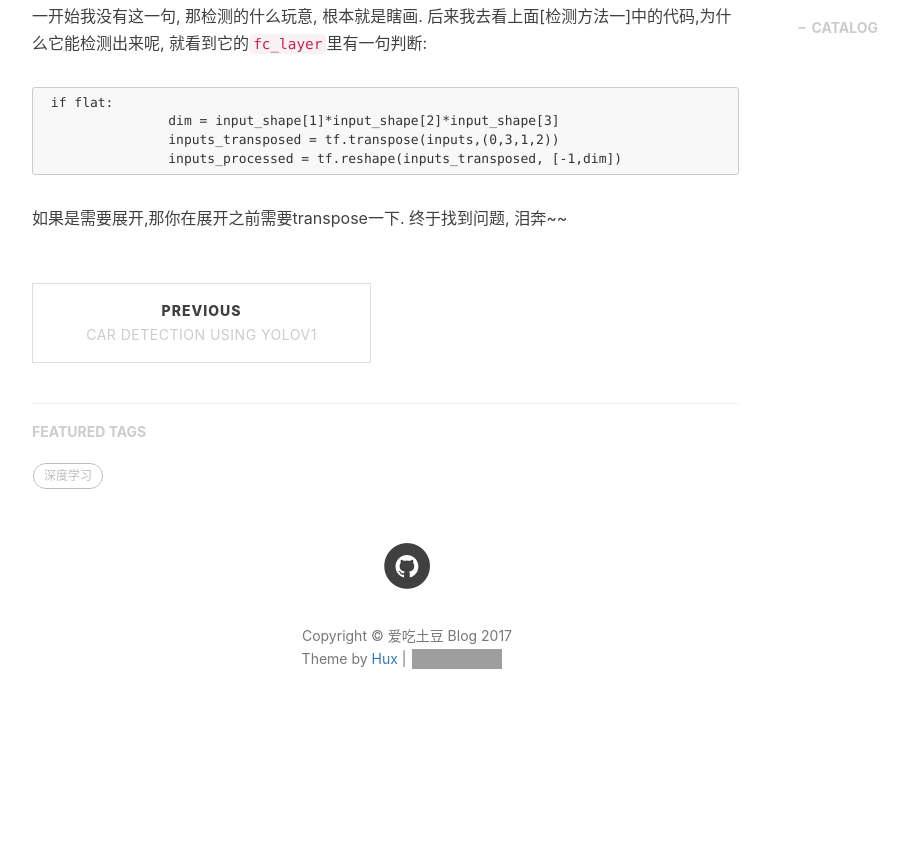
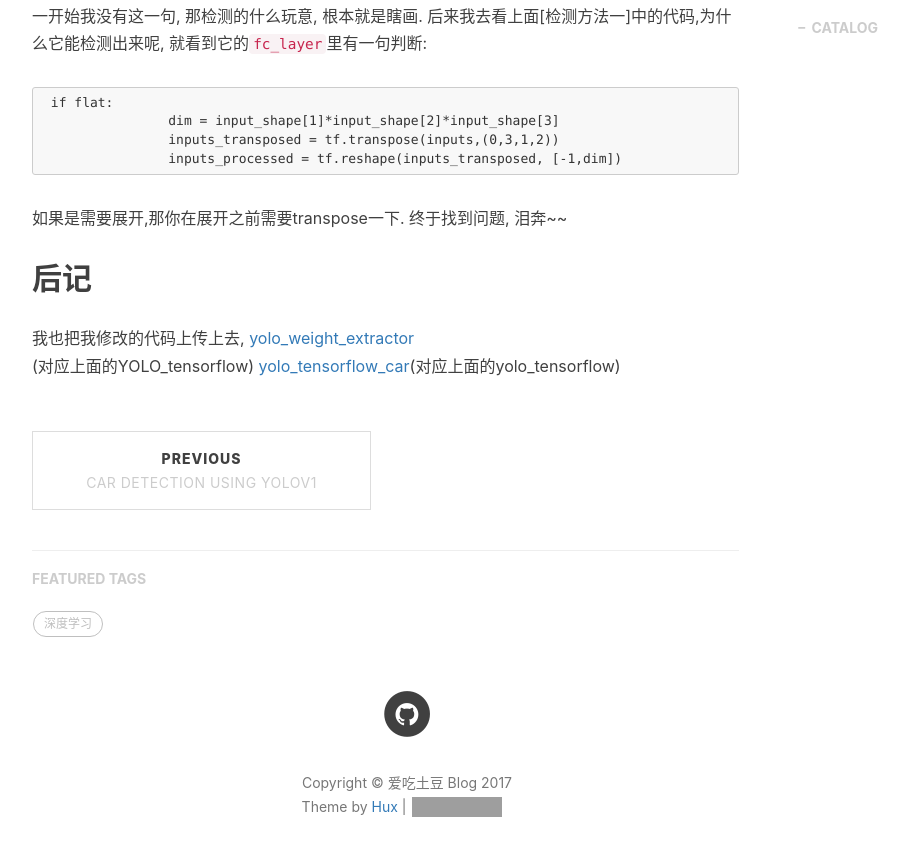
Before and after one commit to aichitudou/aichitudou.github.io, a Jekyll site: the page built from _posts/2017-11-18-yolov1-car-tensorflow.md, in a window 1280 px wide and 900 px high, scrolled down 5232 px. Shown: the top 856 px of the window, without its empty margins (233-1142 px from the left). Built offline with Jekyll 4.4.1, drawn with Linux system fonts in a browser that asks for light colours; nearby versions of some CDN libraries; comment, search, counter and statistics services are not loaded; before the commit the page ends 5995 px from its top, so only the background shows below that; grey boxes are pictures that could not be loaded.

Commit message:
add my github address

```diff
--- a/_posts/2017-11-18-yolov1-car-tensorflow.md
+++ b/_posts/2017-11-18-yolov1-car-tensorflow.md
@@ -166,3 +166,9 @@ line 185: 你从kitti拷贝一个来,做检测
 
 
 如果是需要展开,那你在展开之前需要transpose一下. 终于找到问题, 泪奔~~
+
+
+## 后记
+我也把我修改的代码上传上去,
+[yolo_weight_extractor](https://github.com/aichitudou/yolo_weight_extractor)<br>(对应上面的YOLO_tensorflow)
+[yolo_tensorflow_car](https://github.com/aichitudou/yolo_tensorflow_car)(对应上面的yolo_tensorflow)
```
